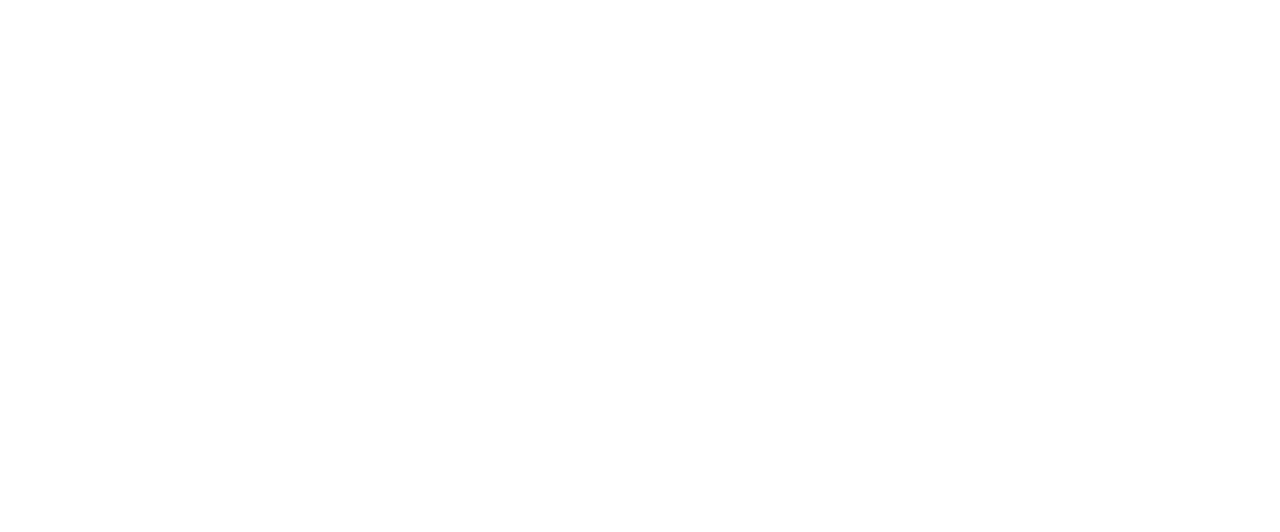
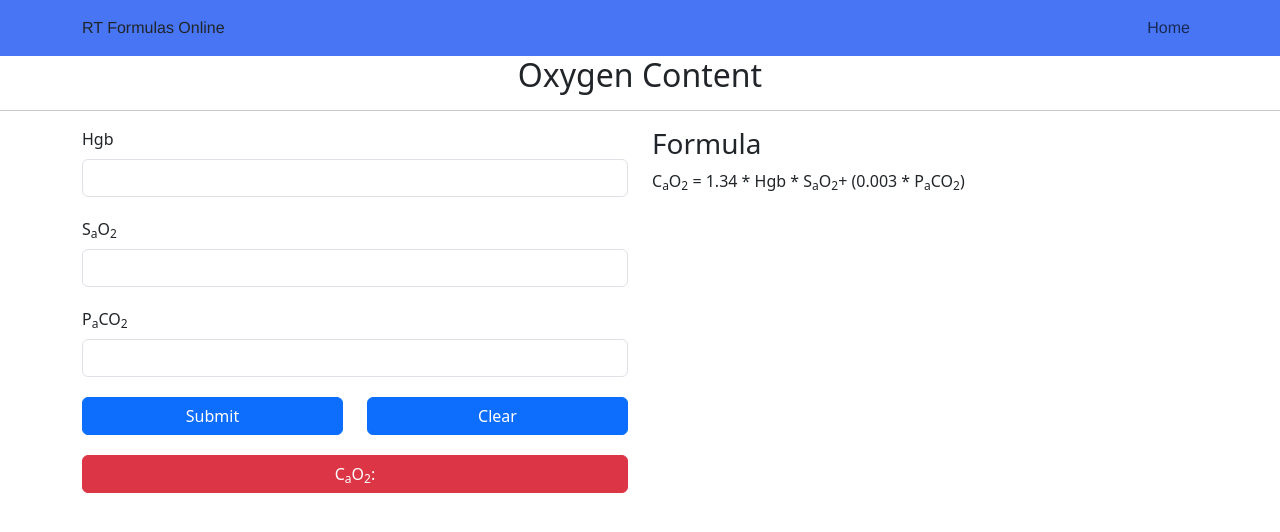
Before and after one commit to ecogle/new-rtformulas-online, a React (Create React App) app: page /oxygencontent in a window 1280 px wide. Before the commit this address had no page. Shown: the top 532 px of the page. Built offline with nearby package versions, Linux system fonts and the light colour scheme.

Commit message:
Added a page

```diff
--- a/package.json
+++ b/package.json
@@ -1,15 +1,19 @@
 {
   "name": "new-rtformulas-online",
   "version": "0.1.0",
+  "homepage": "./",
   "private": true,
   "dependencies": {
     "@testing-library/jest-dom": "^5.16.5",
     "@testing-library/react": "^13.4.0",
     "@testing-library/user-event": "^13.5.0",
+    "algebra.js": "^0.2.6",
     "bootstrap": "^5.3.0",
+    "mathml": "^1.1.12",
     "react": "^18.2.0",
     "react-bootstrap": "^2.8.0",
     "react-dom": "^18.2.0",
+    "react-router": "^6.14.2",
     "react-router-dom": "^6.13.0",
     "react-scripts": "5.0.1",
     "web-vitals": "^2.1.4"
--- /dev/null
+++ b/src/Pages/Formulas/OxygenContent.js
@@ -0,0 +1,77 @@
+import React from "react";
+import NavBar from "../../components/NavBar/NavBar";
+import PageTitle from "../../components/PageTitle/PageTitle";
+import { Button, Col, Container, Form, Row } from "react-bootstrap";
+import PaCO2 from "../../components/Subs/Paco2";
+import SaO2 from "../../components/Subs/SaO2";
+import CaO2 from "../../components/Subs/CaO2";
+
+export default function OxygenContent() {
+  return (
+    <>
+      <NavBar />
+      <PageTitle title="Oxygen Content" />
+      <Container>
+        <Row>
+          <Col>
+            <Form>
+              <Row>
+                <Col>
+                  <Form.Label>Hgb</Form.Label>
+                  <Form.Control type="input" />
+                </Col>
+              </Row>
+              <Row className="row-padding">
+                <Col>
+                  <Form.Label>
+                    <SaO2 />
+                  </Form.Label>
+                  <Form.Control type="input" />
+                </Col>
+              </Row>
+              <Row className="row-padding">
+                <Col>
+                  <Form.Label>
+                    <PaCO2 />
+                  </Form.Label>
+
+                  <Form.Control type="input" />
+                </Col>
+              </Row>
+              <Row className="row-padding">
+                <Col>
+                  <Button style={{ width: "100%" }}>Submit</Button>
+                </Col>
+                <Col>
+                  <Button style={{ width: "100%" }}>Clear</Button>
+                </Col>
+              </Row>
+              <Row className="row-padding">
+                <Col>
+                  <Button className="btn btn-danger" style={{ width: "100%" }}>
+                    <CaO2 />:
+                  </Button>
+                </Col>
+              </Row>
+            </Form>
+          </Col>
+          <Col>
+            <Row>
+              <Col>
+                <h3>Formula</h3>
+              </Col>
+            </Row>
+            <Row>
+              <Col>
+                <CaO2 /> = 1.34 * Hgb *&nbsp;
+                <SaO2 />
+                + (0.003 *&nbsp;
+                <PaCO2 />)
+              </Col>
+            </Row>
+          </Col>
+        </Row>
+      </Container>
+    </>
+  );
+}
--- a/src/components/AccordianLinkItem/AccordianLinkItem.css
+++ b/src/components/AccordianLinkItem/AccordianLinkItem.css
@@ -1,5 +1,9 @@
 .accordianLinkItem {
   background-color: white;
+}
+.link {
+  text-decoration: none;
+  color: white;
 }
 .linkItem {
   background-color: grey !important;
@@ -12,3 +16,7 @@
   background-color: rgb(71, 117, 243) !important;
   color: black !important;
 }
+
+.linkItem:hover .link {
+  color: black !important;
+}
--- a/src/components/AccordianLinkItem/AccordianLinkItem.js
+++ b/src/components/AccordianLinkItem/AccordianLinkItem.js
@@ -1,13 +1,16 @@
 import React from "react";
+import { Link } from "react-router-dom";
 import { ListGroup } from "react-bootstrap";
 import "./AccordianLinkItem.css";
 
 function AccordianLinkItem(props) {
   return (
     <div className="accordianLinkItem">
-      <ListGroup.Item href={props.linkTo} action="true" className="linkItem">
-        {props.displayName}
-      </ListGroup.Item>
+      <Link to={props.linkTo} className="link">
+        <ListGroup.Item className="linkItem">
+          {props.displayName}
+        </ListGroup.Item>
+      </Link>
     </div>
   );
 }
--- a/src/components/Formulas/Formulas.js
+++ b/src/components/Formulas/Formulas.js
@@ -17,7 +17,11 @@
             />
 
             <AccordianLinkItem displayName="P/F Ratio" linkTo="pao2fio2ratio" />
-            <AccordianLinkItem displayName="Oxygen Content" linkTo="/" />
+
+            <AccordianLinkItem
+              displayName="Oxygen Content"
+              linkTo="oxygencontent"
+            />
             <AccordianLinkItem
               displayName="Analyze Arterial Blood Gas"
               linkTo="/"
--- a/src/components/NavBar/NavBar.js
+++ b/src/components/NavBar/NavBar.js
@@ -4,11 +4,13 @@
 
 export default function NavBar() {
   return (
-    <Navbar expand="large" className="nav-bar">
+    <Navbar className="nav-bar">
       <Container>
-        <Navbar.Brand>RT Formulas Online</Navbar.Brand>
+        <div>RT Formulas Online</div>
         <Nav>
-          <Nav.Link href="/">Home</Nav.Link>
+          <Nav.Item>
+            <Nav.Link href="/">Home</Nav.Link>
+          </Nav.Item>
         </Nav>
       </Container>
     </Navbar>
--- /dev/null
+++ b/src/components/Subs/CaO2.js
@@ -0,0 +1,9 @@
+import React from "react";
+
+export default function CaO2() {
+  return (
+    <>
+      C<sub>a</sub>O<sub>2</sub>
+    </>
+  );
+}
--- /dev/null
+++ b/src/components/Subs/SaO2.js
@@ -0,0 +1,9 @@
+import React from "react";
+
+export default function SaO2() {
+  return (
+    <>
+      S<sub>a</sub>O<sub>2</sub>
+    </>
+  );
+}
--- a/src/components/VentilatorManagement/VentilatorManagement.js
+++ b/src/components/VentilatorManagement/VentilatorManagement.js
@@ -4,6 +4,7 @@
 
 export default function VentilatorManagement(props) {
   return (
+    <>
       <Accordion>
         <Accordion.Item eventKey={props.eventKey}>
           <Accordion.Header>Ventilator Management</Accordion.Header>
@@ -37,5 +38,6 @@
           </Accordion.Body>
         </Accordion.Item>
       </Accordion>
+    </>
   );
 }
--- a/src/components/footer/footer.js
+++ b/src/components/footer/footer.js
@@ -11,7 +11,7 @@
         style={{
           paddingTop: "10px",
           paddingLeft: "30px",
-          width: "30%",
+          width: "60%",
         }}
       >
         <h5
@@ -20,10 +20,12 @@
             fontStyle: "italic",
           }}
         >
-          * Disclaimer: Intended for educational use only. Not intended for use
-          in place of professional judgement. Please refer to &nbsp;
-          <Link to="http://www.ardsnet.org">www.ardsnet.org</Link> for updated
-          information of ARDSNet protocols and inclusion criteria
+          <small>
+            * Disclaimer: Intended for educational use only. Not intended for
+            use in place of professional judgement. Please refer to &nbsp;
+            <Link to="http://www.ardsnet.org">www.ardsnet.org</Link> for updated
+            information of ARDSNet protocols and inclusion criteria
+          </small>
         </h5>
       </div>
     </>
--- a/src/index.js
+++ b/src/index.js
@@ -3,7 +3,7 @@
 import "./index.css";
 import App from "./App";
 import reportWebVitals from "./reportWebVitals";
-import { BrowserRouter, Route, Routes } from "react-router-dom";
+import { BrowserRouter as Router, Route, Routes } from "react-router-dom";
 // eslint-disable-next-line no-unused-vars
 import * as bs from "bootstrap/dist/css/bootstrap.css";
 import IdealBodyWeight from "./Pages/VentilatorManagement/IdealBodyWeight/IdealBodyWeight";
@@ -13,23 +13,25 @@
 import DesiredRR from "./Pages/VentilatorManagement/DesiredRR/DesiredRR";
 import AlveolarAirEquation from "./Pages/Formulas/AlveolarAirEquation";
 import PaO2FiO2Ratio from "./Pages/Formulas/Pao2fiosration";
+import OxygenContent from "./Pages/Formulas/OxygenContent";
 
 const root = ReactDOM.createRoot(document.getElementById("root"));
 root.render(
   <React.StrictMode>
-    <BrowserRouter>
+    <Router>
       <Routes>
         <Route path="/" exact element={<App />} />
-        <Route path="idealbodyweight" element={<IdealBodyWeight />} />
-        <Route path="desiredfio2" element={<DesiredFIO2 />} />
-        <Route path="idealbodyweight/:id" element={<IdealBodyWeight />} />
-        <Route path="desiredve" element={<DesiredVe />} />
-        <Route path="desiredvt" element={<DesiredTidalVolume />} />
-        <Route path="desiredrr" element={<DesiredRR />} />
-        <Route path="alveolarairequation" element={<AlveolarAirEquation />} />
-        <Route path="pao2fio2ratio" element={<PaO2FiO2Ratio />} />
+        <Route path="/idealbodyweight" element={<IdealBodyWeight />} />
+        <Route path="/desiredfio2" element={<DesiredFIO2 />} />
+        <Route path="/idealbodyweight/:id" element={<IdealBodyWeight />} />
+        <Route path="/desiredve" element={<DesiredVe />} />
+        <Route path="/desiredvt" element={<DesiredTidalVolume />} />
+        <Route path="/desiredrr" element={<DesiredRR />} />
+        <Route path="/alveolarairequation" element={<AlveolarAirEquation />} />
+        <Route path="/pao2fio2ratio" element={<PaO2FiO2Ratio />} />
+        <Route path="/oxygencontent" element={<OxygenContent />} />
       </Routes>
-    </BrowserRouter>
+    </Router>
   </React.StrictMode>
 );
 
```
Also changed, not shown: 1 other file (tests, documents, lock files or other folders). Lines whose indentation alone changed are shown as unchanged.
